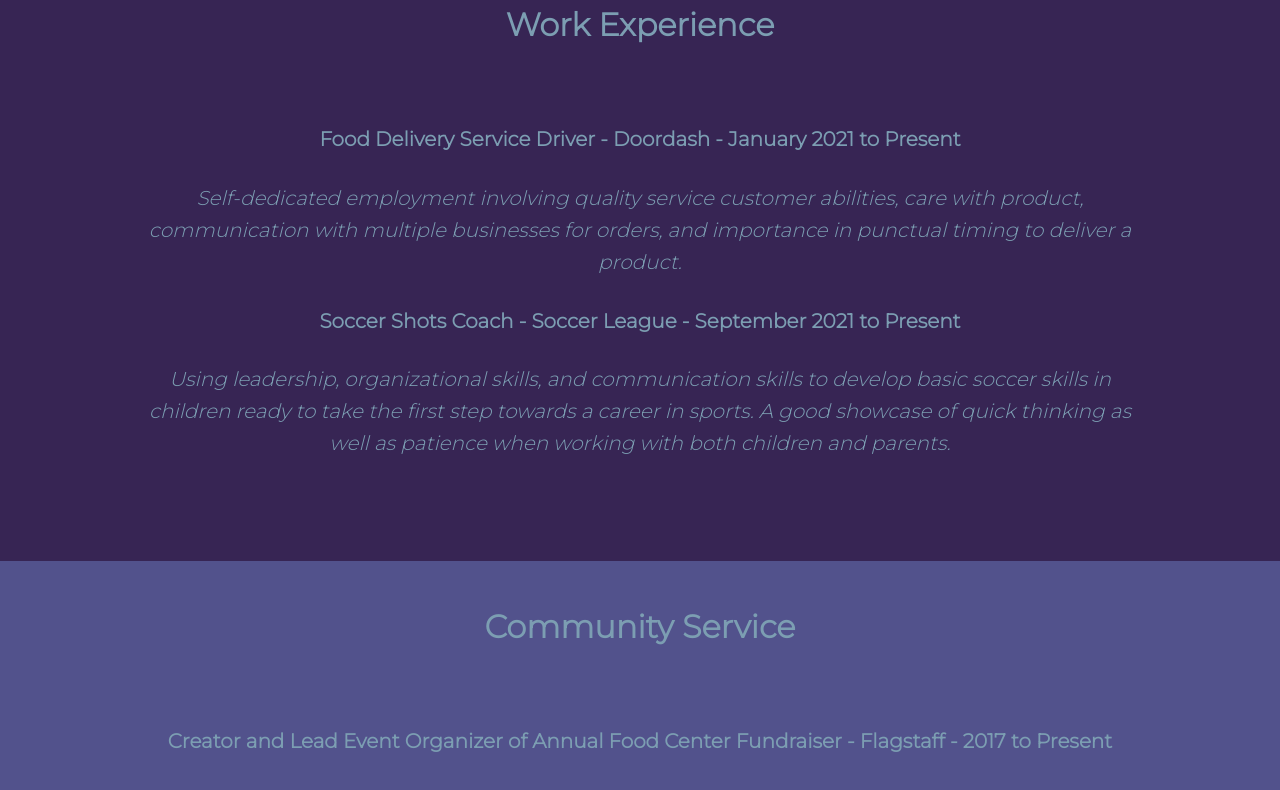
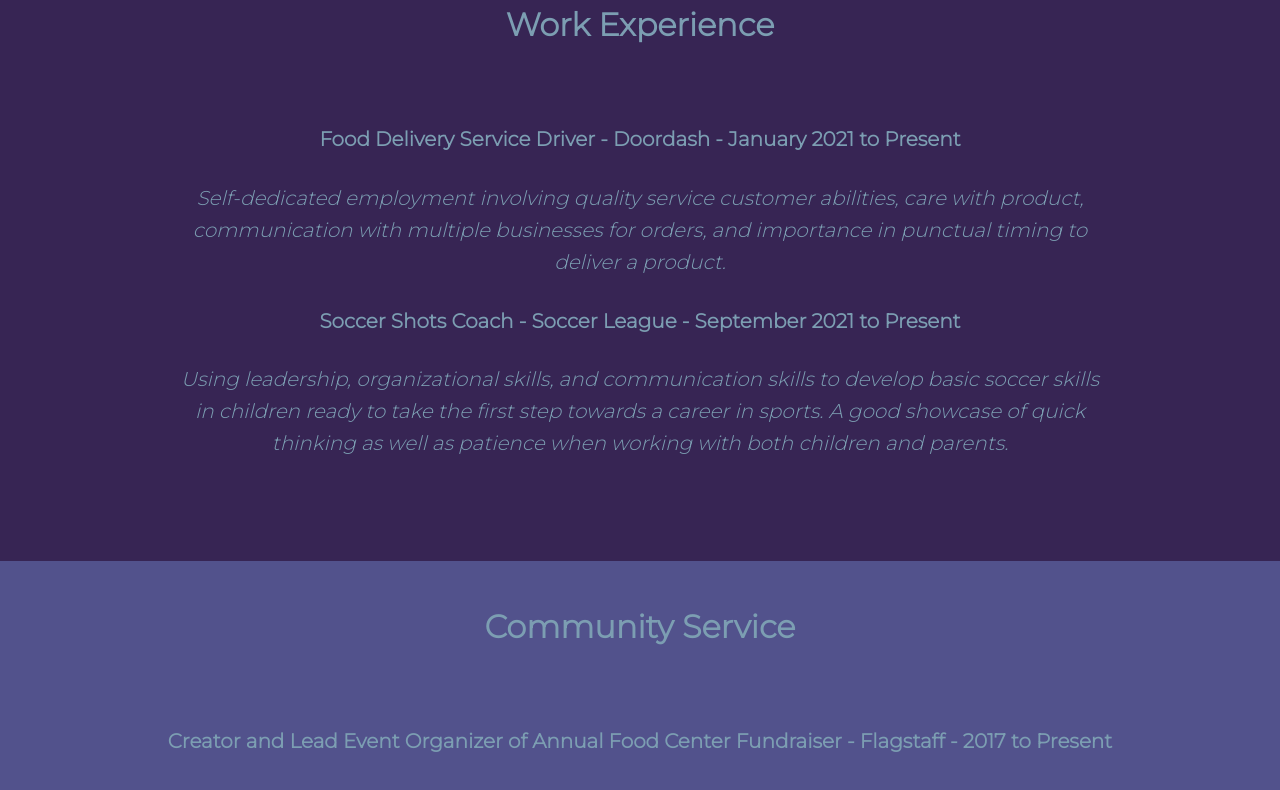
Before and after one commit to clairecashmore17/Portfolio, a React (Create React App) app: page /resume in a window 1280 px wide. Shown: the part 1480-2270 px from the top of the page. Built offline with nearby package versions, Linux system fonts and the light colour scheme.

Commit message:
style : fixed job title margins

```diff
--- a/src/components/WorkHistory/style.scss
+++ b/src/components/WorkHistory/style.scss
@@ -1,5 +1,10 @@
 @import '../../variables';
 @import '../../mixins';
+
+.workHistory {
+    padding-left: 5%;
+    padding-right: 5%;
+}
 
 .workHistory h4 {
     font-size: 1.25rem;
```
